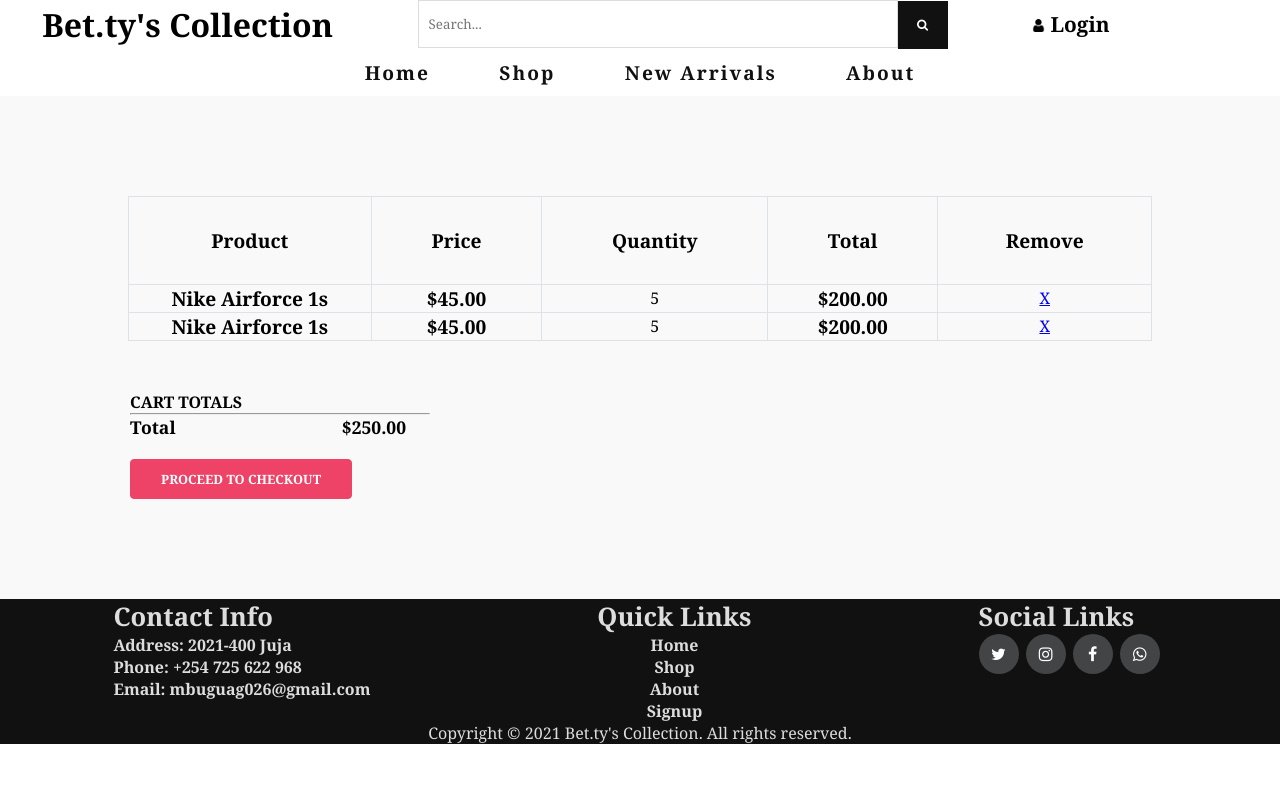
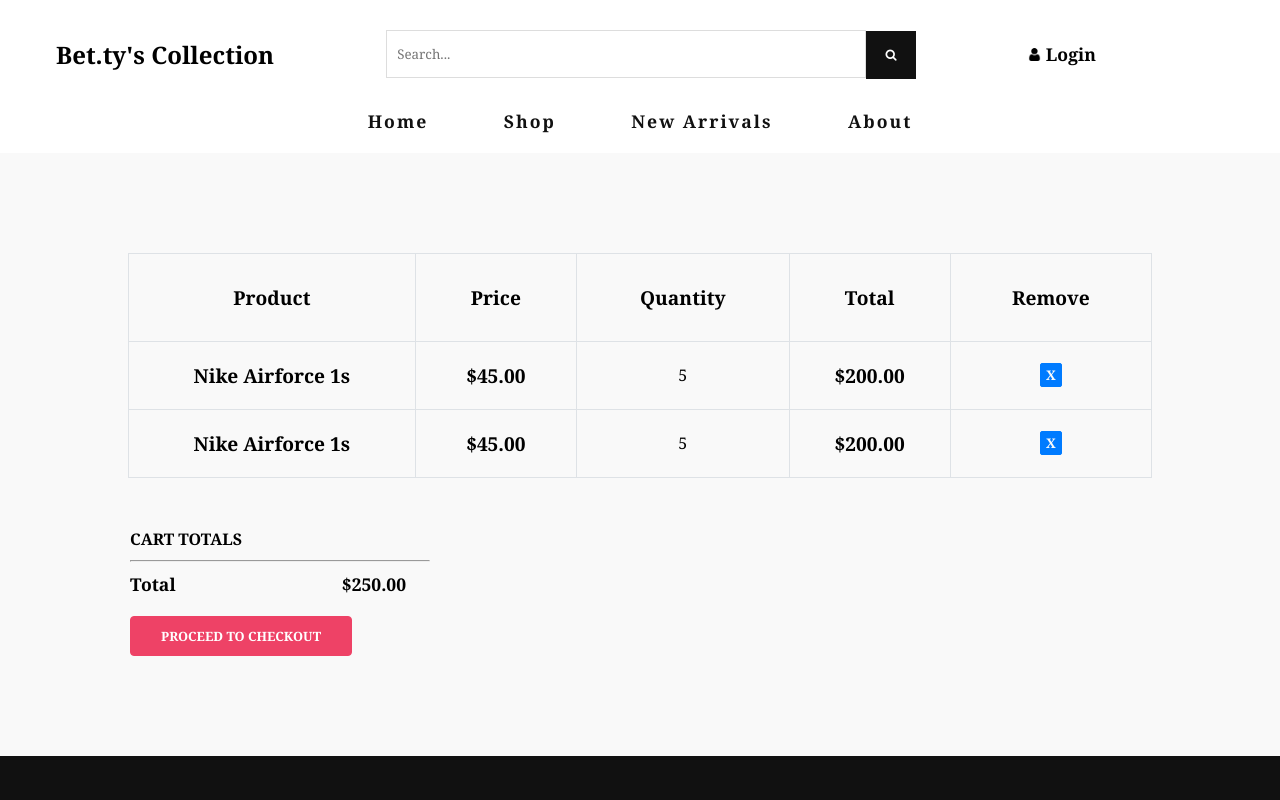
Before and after one commit to MbuguaGeorge/ecommerce-shop, a React (Create React App) app: page /checkout in a window 1280 px wide. Shown: the top 800 px of the page. Built offline with nearby package versions, Linux system fonts and the light colour scheme.

Commit message:
add cart feature

```diff
--- a/src/App.css
+++ b/src/App.css
@@ -10,6 +10,7 @@
   background-color: transparent;
   display: flex;
   width: 100%;
+  margin-bottom: 10px;
   flex-direction: column;
   align-items: center;
   overflow: hidden;
@@ -25,7 +26,7 @@
 .header ul li a{
   text-decoration: none;
   font-family: Cambria, Cochin, Georgia, Times, 'Times New Roman', serif;
-  font-size: 1.2rem;
+  font-size: 1.1rem;
   letter-spacing: 2px;
   color: #111;
   font-weight: 700;
@@ -39,10 +40,12 @@
   align-items: center;
   justify-content: space-around;
   width: 90%;
+  margin-top: 30px;
+  margin-bottom: 20px;
 }
 .hero h2{
   font-family: Cambria, Cochin, Georgia, Times, 'Times New Roman', serif;
-  font-size: 2rem;
+  font-size: 1.5rem;
   font-weight: 700;
 }
 .hero a{
@@ -54,7 +57,7 @@
 }
 .hero h4{
   font-family: Cambria, Cochin, Georgia, Times, 'Times New Roman', serif;
-  font-size: 1.3rem;
+  font-size: 1.1rem;
 }
 .hero form input[type="text"]{
   padding-left: 10px;
@@ -114,20 +117,20 @@
 .discover h3{
   font-family: Cambria, Cochin, Georgia, Times, 'Times New Roman', serif;
   font-weight: 300px;
-  font-size: 2rem;
+  font-size: 1.7rem;
   color: black;
   text-transform: uppercase;
   border-left: 5px solid #ee4266;
-  height: 80px;
+  height: 50px;
   padding-left: 30px;
 }
 .discover1{
-  margin: 80px;
+  margin: 90px;
 }
 .discover1 h3{
   font-family: Cambria, Cochin, Georgia, Times, 'Times New Roman', serif;
   font-weight: 300px;
-  font-size: 2rem;
+  font-size: 1.7rem;
   color: black;
   text-transform: uppercase;
   border-left: 5px solid #ee4266;
@@ -154,6 +157,7 @@
   font-family: Cambria, Cochin, Georgia, Times, 'Times New Roman', serif;
   font-weight: 700;
   color: white;
+  font-size: 1.6rem;
 }
 .category ul li img:hover{
   filter: brightness(50%);
@@ -163,27 +167,10 @@
   display: flex;
   justify-content: center;
   align-items: center;
-
-  animation-name: ani;
-  animation-duration: 20s;
-  animation-iteration-count: infinite;
-  animation-direction: alternate;
-  animation-play-state: running;
-  backface-visibility: hidden;
 }
 .popular ul li{
   padding: 10px;
   position: relative;
-
-}
-@keyframes ani{
-  0%{
-    transform: translate3d(0,0,0);
-  }
-
-  100%{
-    transform: translate3d(-1692px,0,0);
-  }
 }
 .popular ul li img{
   width: 300px;
@@ -192,13 +179,15 @@
 .popular{
   object-fit: cover;
   overflow: hidden;
-  padding-bottom: 100px;
+  padding-bottom: 30px;
 }
-.popular h3{
+.popular h2{
   text-align: center;
   font-family: Cambria, Cochin, Georgia, Times, 'Times New Roman', serif;
   font-size: 1.5rem;
   font-weight: 700;
+  margin-top: 50px;
+  margin-bottom: 20px;
 }
 .popular hr{
   width: 100px;
@@ -211,14 +200,16 @@
 }
 .product__category{
   font-family: Cambria, Cochin, Georgia, Times, 'Times New Roman', serif;
-  font-weight: 700;
+  font-weight: 200;
   font-size: 0.9rem;
+  margin-top: 5px;
+  margin-bottom: 5px;
   color: #ddd;
 }
 .product__type{
   font-family: Cambria, Cochin, Georgia, Times, 'Times New Roman', serif;
-  font-weight: 100;
-  font-size: 1.5rem;
+  font-weight: 600;
+  font-size: 1.2rem;
   margin: 0;
 }
 .product__price{
@@ -227,7 +218,7 @@
   color: darkgoldenrod;
   font-size: 1.5rem;
   margin: 0;
-  margin-top: 0;
+  margin-top: 5px;
 }
 .popular .add__cart button{
   font-family: Cambria, Cochin, Georgia, Times, 'Times New Roman', serif;
@@ -413,31 +404,38 @@
 
 .footer{
   background-color: #111;
+  padding-top: 40px;
 }
 .footer h3{
   display: flex;
   justify-content: center;
   align-items: center;
   font-family: Cambria, Cochin, Georgia, Times, 'Times New Roman', serif;
-  color: #ddd;
+  color: white;
   font-weight: 200;
   font-size: 1rem;
+  padding-top: 40px;
+  padding-bottom: 10px;
 }
 .footer__detail{
   display: flex;
   justify-content: space-around;
 }
 .footer__left, .footer__center, .footer__right{
-  color: #ddd;
+  color: white;
 }
 .footer__left h2, .footer__center h2, .footer__right h2{
   font-family: Cambria, Cochin, Georgia, Times, 'Times New Roman', serif;
-  font-size: 1.6rem;
+  font-size: 1.4rem;
   font-weight: 700;
+  padding-bottom: 20px;
+  padding-left: 10px;
 }
 .footer__left h5{
   font-family: Cambria, Cochin, Georgia, Times, 'Times New Roman', serif;
   font-size: 1rem;
+  font-weight: 200;
+  padding: 10px;
 }
 .footer__center h5{
   font-family: Cambria, Cochin, Georgia, Times, 'Times New Roman', serif;
@@ -445,6 +443,8 @@
   display: flex;
   flex-direction: column;
   justify-content: center;
+  font-weight: 200;
+  padding: 5px;
   align-items: center;
 }
 .footer__right .icons{
@@ -490,17 +490,23 @@
   text-transform: uppercase;
   font-size: 2.5rem;
 }
-.shop__category h3, .shop__brands h3{
+.shop_category h3, .shop__brands h3{
   font-family: Cambria, Cochin, Georgia, Times, 'Times New Roman', serif;
   font-size: 1.5rem;
   font-weight: 700;
   color: #111;
+  margin-bottom: 10px;
 }
-.shop__category h5, .shop__brands h5{
+.shop_category h5, .shop__brands h5{
   font-family: Cambria, Cochin, Georgia, Times, 'Times New Roman', serif;
   color: #434445;
   font-size: 1rem;
   font-weight: 200;
+  padding-bottom: 10px;
+}
+.shop__price{
+  padding-top: 10px;
+  padding-bottom: 20px;
 }
 .shop__price h3{
   font-family: Cambria, Cochin, Georgia, Times, 'Times New Roman', serif;
@@ -531,6 +537,7 @@
 .shop__price form{
   position: relative;
   display: flex;
+  padding-top: 15px;
 }
 .shop__filter{
   margin-left: 120px;
@@ -548,10 +555,10 @@
   font-size: 1.1rem;
   text-transform: uppercase;
 }
-.shop__product{
+/*.shop__product{
   overflow: hidden;
   object-fit: cover;
-}
+} */
 .shop__product__page{
   position: relative;
 }
@@ -579,6 +586,9 @@
   text-align: center;
   vertical-align: middle;
 }
+.table td{
+  padding: 20px 20px;
+}
 .table td h3{
   font-size: 1.2rem;
 }
@@ -603,11 +613,13 @@
   font-family: Cambria, Cochin, Georgia, Times, 'Times New Roman', serif;
   text-transform: uppercase;
   font-weight: 600;
+  padding-bottom: 10px;
 }
 .proceed .total{
   display: flex;
   justify-content: space-between;
   width: 24%;
+  padding-top: 10px;
 }
 .proceed .total h5{
   font-family: Cambria, Cochin, Georgia, Times, 'Times New Roman', serif;
@@ -625,3 +637,13 @@
   border-radius: 4px;
   margin-top: 20px;
 }
+.table button{
+  padding: 2px 5px;
+  background-color: #007bff;
+  border: 1px solid #007bff;
+  border-radius: 2px;
+  color: #f9f9f9;
+  font-family: Cambria, Cochin, Georgia, Times, 'Times New Roman', serif;
+  font-weight: 700;
+  text-align: center;
+}
--- a/src/components/Home.js
+++ b/src/components/Home.js
@@ -121,7 +121,7 @@
                             </div>
                         </li>
                     </ul>
-                    <h3>Discover More</h3>
+                    <h2>Discover More</h2>
                     <hr/>
                 </div>
             </div>
--- a/src/components/Main.js
+++ b/src/components/Main.js
@@ -3,7 +3,7 @@
 import Home from './Home'
 import Login from './Login'
 import Signup from './Signup'
-import Products from './products'
+import Shop from './shop'
 import Checkout from './checkout'
 
 const Main = () => (
@@ -12,7 +12,7 @@
                     <Route exact path="/" component={Home} />
                     <Route path ="/Login" component={Login} />
                     <Route path ="/signup" component={Signup} />
-                    <Route path="/shop" component={Products}/>
+                    <Route path="/shop" component={Shop}/>
                     <Route path="/checkout" component={Checkout}/>
                 </Switch>
 
--- a/src/components/checkout.js
+++ b/src/components/checkout.js
@@ -31,7 +31,7 @@
                                             <h3>$200.00</h3>
                                         </td>
                                         <td>
-                                            <a href="#" className="btn btn-primary height-auto btn-sm">X</a>
+                                            <button>X</button>
                                         </td>
                                     </tr>
                                     <tr>
@@ -48,7 +48,7 @@
                                             <h3>$200.00</h3>
                                         </td>
                                         <td>
-                                            <a href="#" className="btn btn-primary height-auto btn-sm">X</a>
+                                            <button>X</button>
                                         </td>
                                     </tr>
                                 </tbody>
--- a/src/components/products.js
+++ b/src/components/products.js
@@ -1,32 +1,28 @@
-import React,{useEffect,useState} from 'react';
-import Shop from './shop'
+import React from 'react';
 
-const Products = () => {
-
-    const[shop, setShop] = useState([]);
-
-    useEffect(() => {
-        getShop();
-    }, []);
-
-    const getShop = async() => {
-        const response = await fetch(`http://127.0.0.1:8000/products`);
-        const data = await response.json();
-        console.log(data)
-        setShop(data);
-    }
-
+const Products = ({category,image,price,name}) => {
     return(
         <div>
-            {shop.map(shops => (
-                <Shop
-                    key = {shops.product_name}
-                    name = {shops.product_name}
-                    category = {shops.product_category}
-                    price = {shops.product_price}
-                    image = {shops.thumbnail}
-                 />
-            ))}
+                <div className="shop__product">
+                    <div className="column">
+                        <div className="row">
+                            <div className="shop__product__page">
+                                <img src={image} alt="products"/>
+                                <div className="description">
+                                    <h5 className="product__category">{category}</h5>
+                                    <h4 className="product__type">{name}</h4>
+                                    <h3 className="product__price">{price}</h3>
+                                </div>
+                                <div className="save__item">
+                                    <i className="fa fa-heart"></i>
+                                </div>
+                                <div className="add__cart">
+                                    <button>Add to cart</button>
+                                </div>
+                            </div>
+                        </div>
+                    </div>
+                </div>
         </div>
     )
 }
```
Also changed, not shown: src/components/shop.js (+27 -23 lines).
